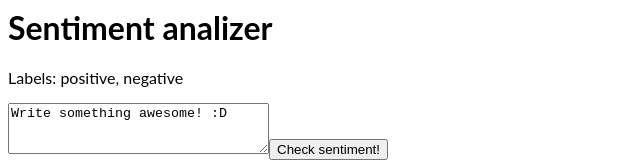
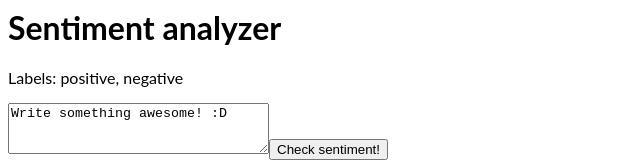
Before and after one commit to Daucco/chatstats-emo, a React (Create React App) app: page / in a window 1280 px wide. Shown: the top 162 px of the page, without its empty margins (0-640 px from the left). Built offline with nearby package versions, Linux system fonts and the light colour scheme.

Commit message:
Corrected trashy text

```diff
--- a/src/App.tsx
+++ b/src/App.tsx
@@ -31,7 +31,7 @@ export const App = () => {
 
   return (
     <div>
-      <h1>Sentiment analizer</h1>
+      <h1>Sentiment analyzer</h1>
       <p>Labels: {labels.join(', ')}</p>
 
       <form method="post" onSubmit={handleSubmit}>
```
